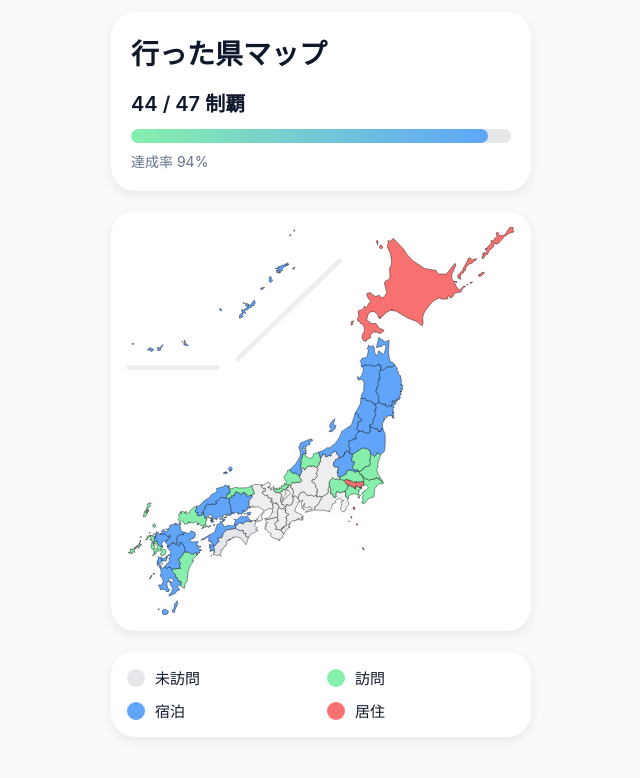
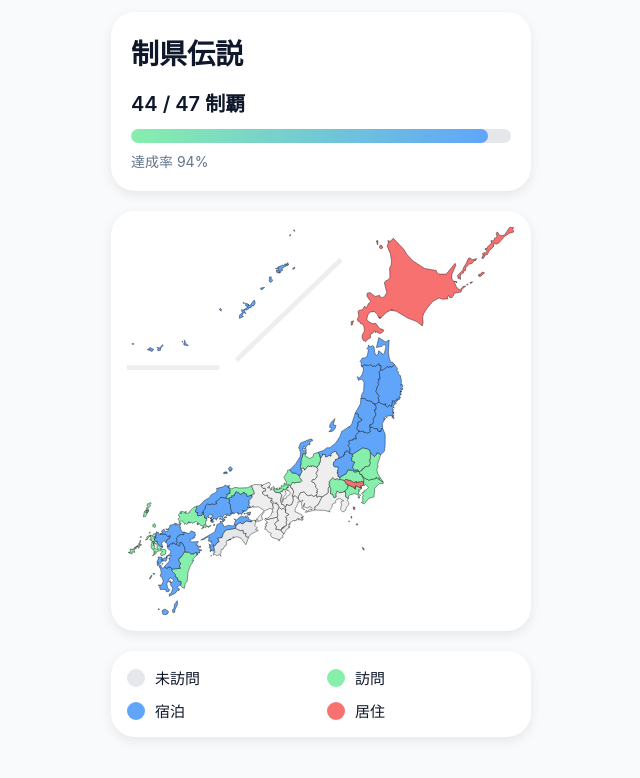
Before and after one commit to Yasai-web/travel_map, a plain HTML site: page index.html in a window 1280 px wide. Shown: the whole page, without its empty margins (319-959 px from the left). Drawn offline with Linux system fonts and the light colour scheme.

Commit message:
Update index.html
タイトル修正

```diff
--- a/index.html
+++ b/index.html
@@ -7,7 +7,7 @@
     content="width=device-width, initial-scale=1.0, viewport-fit=cover"
   />
 
-  <title>行った県マップ</title>
+  <title>制県伝説</title>
 
   <link rel="stylesheet" href="style.css" />
 </head>
@@ -17,7 +17,7 @@
 
     <!-- ヘッダー -->
     <header class="header">
-      <h1>行った県マップ</h1>
+      <h1>制県伝説</h1>
 
       <div class="stats">
         <div class="stats-text">
```
